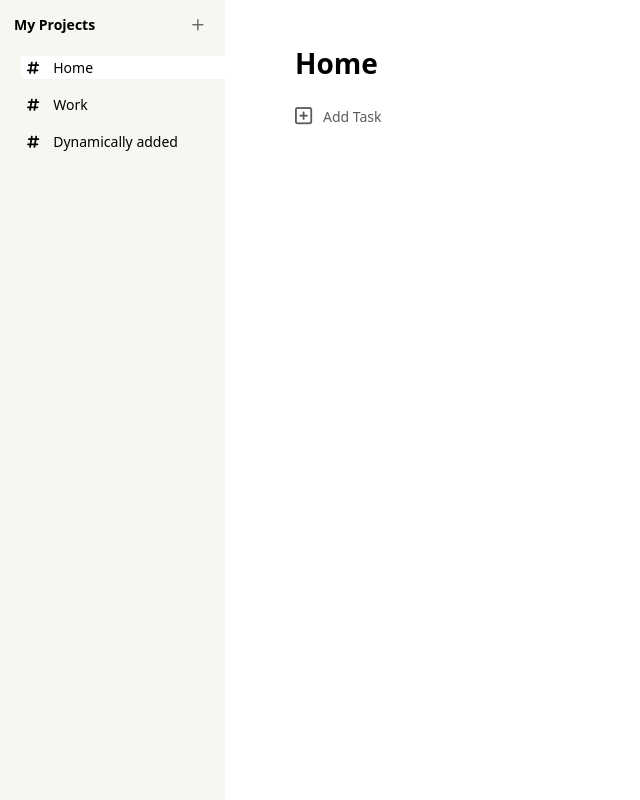
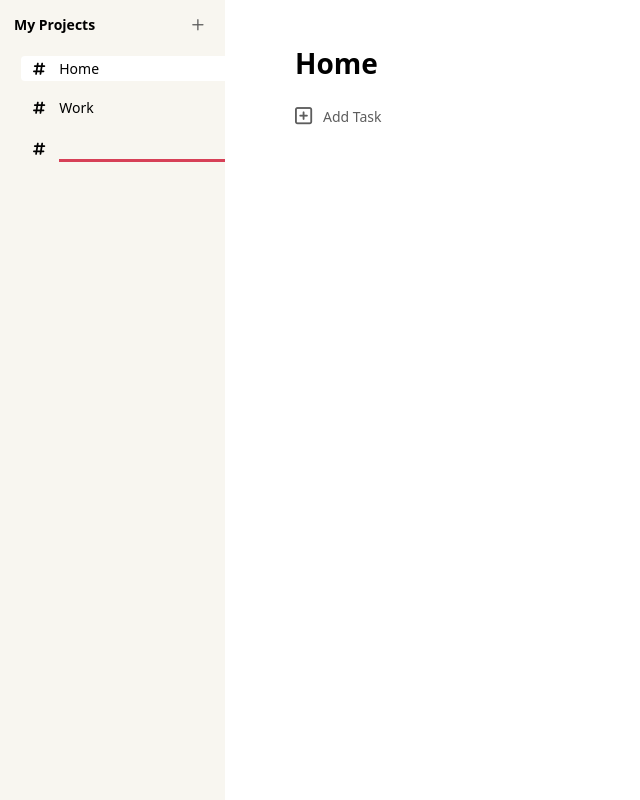
Before and after one commit to jconnorbuilds/todo, a website built with webpack: page src/index.html in a window 1280 px wide. Both pictures are taken after a click on the button 197 px from the left and 24 px from the top of the page. Shown: the whole page, without its empty margins (0-640 px from the left). Built offline with nearby package versions, Linux system fonts and the light colour scheme; what air-datepicker would draw is missing.

Commit message:
Improves UI/UX for adding projects

```diff
--- a/src/Task.js
+++ b/src/Task.js
@@ -57,21 +57,22 @@ export default class Task {
     const taskContainer = renderTarget;
     const newItem = document.createElement('div');
     const dateDisplay = this.getDueDateDisplay();
+    const forId = `task-${this.id}`;
     newItem.classList = 'todo-item';
 
     newItem.innerHTML = `
     <div class="todo-item__checkbox">
-      <input class="p${this.priority}" type="checkbox" ${
+      <input id="${forId}" class="p${this.priority}" type="checkbox" ${
       this.isCompleted ? 'checked' : ''
     }>
       <span class="checkmark"></span>
     </div>
     <div class="todo-item__todo-info ${this.isCompleted ? 'done' : ''}">
-      <div class="todo-item__main-title">${this.title}</div>
-        <div class="todo-item__description">${this.description}</div>
-        <div class="todo-item__due-date ${dateDisplay.timelyClass}">
-        <i class="${FA_ICON_CLASSES}"></i>
-        <span>${dateDisplay.dueDateString}</span>
+      <label for="${forId}" class="todo-item__main-title">${this.title}</label>
+      <div class="todo-item__description">${this.description}</div>
+      <div class="todo-item__due-date ${dateDisplay.timelyClass}">
+      <i class="${FA_ICON_CLASSES}"></i>
+      <span>${dateDisplay.dueDateString}</span>
       </div>
     </div>
     `;
@@ -82,6 +83,7 @@ export default class Task {
       newItem
         .querySelector('.todo-item__todo-info')
         .classList.toggle('done', checked);
+      this.save();
     };
 
     taskContainer.insertBefore(
--- a/src/index.css
+++ b/src/index.css
@@ -229,7 +229,6 @@ div.container {
 
 .sidebar__projects-list {
   display: grid;
-
   gap: 1em;
   padding: 1.5em;
   padding-right: 0;
@@ -237,12 +236,32 @@ div.container {
 
 .sidebar__project {
   display: flex;
+  align-items: center;
   border-radius: 4px 0 0 4px;
+  padding: 1px 6px;
   font-weight: 500;
 }
 
 .sidebar__project button {
   flex-grow: 1;
+}
+
+.sidebar__input-form {
+  display: flex;
+  align-items: center;
+  gap: 1em;
+  padding: 1px 6px;
+}
+
+.sidebar__project input {
+  background-color: inherit;
+  border: none;
+  outline: none;
+  border-bottom: 0.5px solid var(--secondary-font-color);
+}
+
+.sidebar__project input:focus {
+  border-bottom: solid var(--highlight-color);
 }
 
 .sidebar__project.active {
@@ -338,10 +357,6 @@ form.task-form input {
   width: 10ch;
 }
 
-/* .due-date-btn__ {
-  width: 110px;
-} */
-
 form.task-form input[type='text']:first-child {
   font-weight: 500;
 }
--- a/src/index.js
+++ b/src/index.js
@@ -12,8 +12,30 @@ window.addEventListener('keydown', e => {
 });
 
 const newProjectBtn = document.querySelector('button.sidebar__new-project');
+const sidebarProjectsList = document.querySelector('ul.sidebar__projects-list');
 newProjectBtn.addEventListener('click', () => {
-  let newProject = Project.create({ name: 'Dynamically added' });
+  const li = document.createElement('li');
+  li.classList = 'sidebar__project';
+  const inputForm = document.createElement('form');
+  inputForm.classList = 'sidebar__input-form';
+
+  const listIcon = document.createElement('i');
+  listIcon.classList = 'fa-solid fa-hashtag';
+
+  const projectNameInput = document.createElement('input');
+
+  inputForm.append(listIcon);
+  inputForm.append(projectNameInput);
+  li.append(inputForm);
+  sidebarProjectsList.append(li);
+  projectNameInput.focus();
+
+  inputForm.addEventListener('submit', e => {
+    let projectName = projectNameInput.value;
+    li.remove();
+    const newProject = Project.create({ name: projectName });
+    newProject.activate();
+  });
 });
 
 Project.loadProjects();
```
Also changed, not shown: src/sidebar.js (added).
